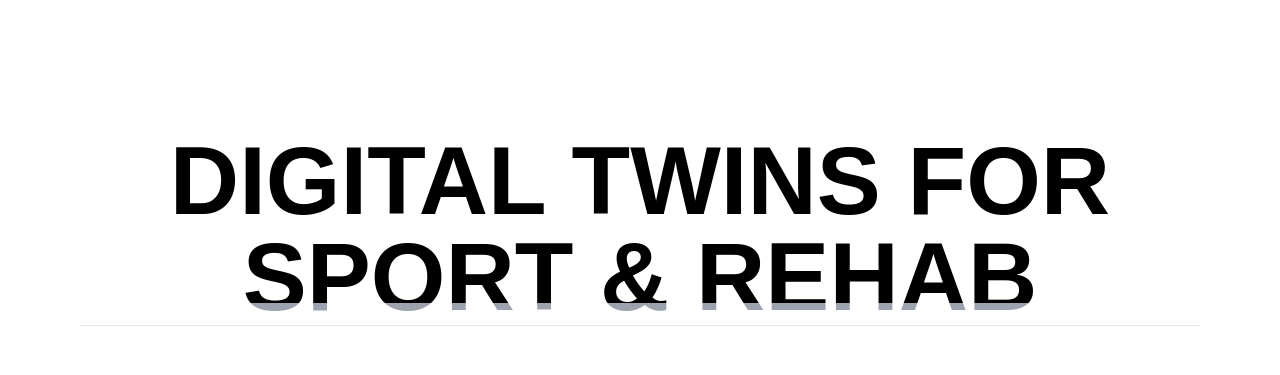
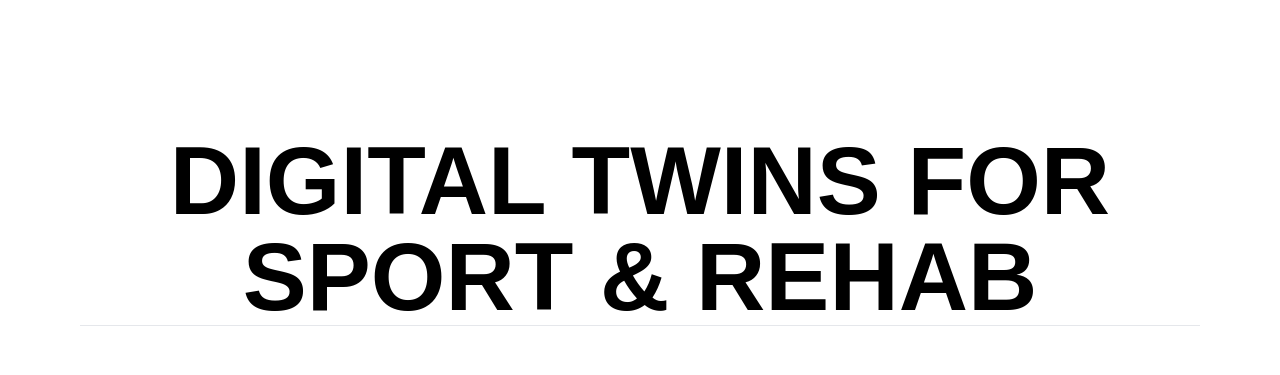
Before and after one commit to TwinspireNeuralSolutions/website, a Next.js app: page / in a window 1280 px wide. Shown: the part 1060-1435 px from the top of the page. Built offline with nearby package versions, Linux system fonts and the light colour scheme.

Commit message:
conditionally apply background styles based on sticky state to the H1

```diff
--- a/components/Atoms/Typography.tsx
+++ b/components/Atoms/Typography.tsx
@@ -37,6 +37,8 @@ export const H1 = ({
       ref={sectionRef}
       className={`z-10 max-w-5xl text-6xl font-bold uppercase lg:text-8xl ${color === 'white' ? 'text-white' : 'text-black'} ${sticky ? 'sticky top-0 h-[90%] flex-1' : ''} ${className}`}
       style={{
+        ...(sticky
+          ? {
               backgroundImage: `linear-gradient(to bottom, ${color} 50%, #9ca3af 50%)`,
               backgroundSize: '100% 200%',
               backgroundPosition: `0 ${100 - safeProgress * 100}%`,
@@ -44,8 +46,10 @@ export const H1 = ({
               WebkitBackgroundClip: 'text',
               color: 'transparent',
               WebkitTextFillColor: 'transparent',
-        transition: 'background-position 0s linear', // <-- strictly linear, no easing, no delay
+              transition: 'background-position 0s linear',
               ...style,
+            }
+          : { ...style }),
       }}
     >
       {children}
```
Lines whose indentation alone changed are shown as unchanged.
